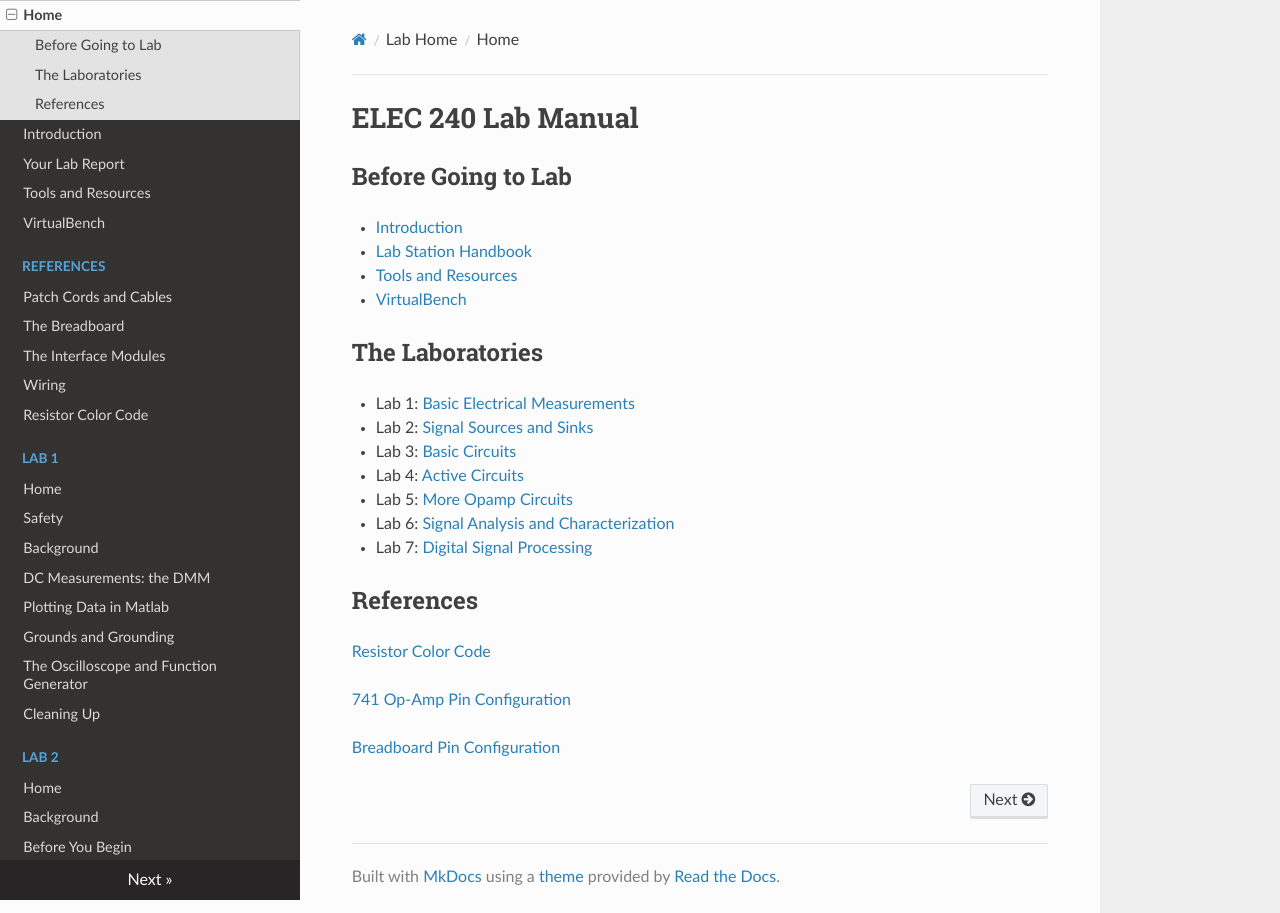
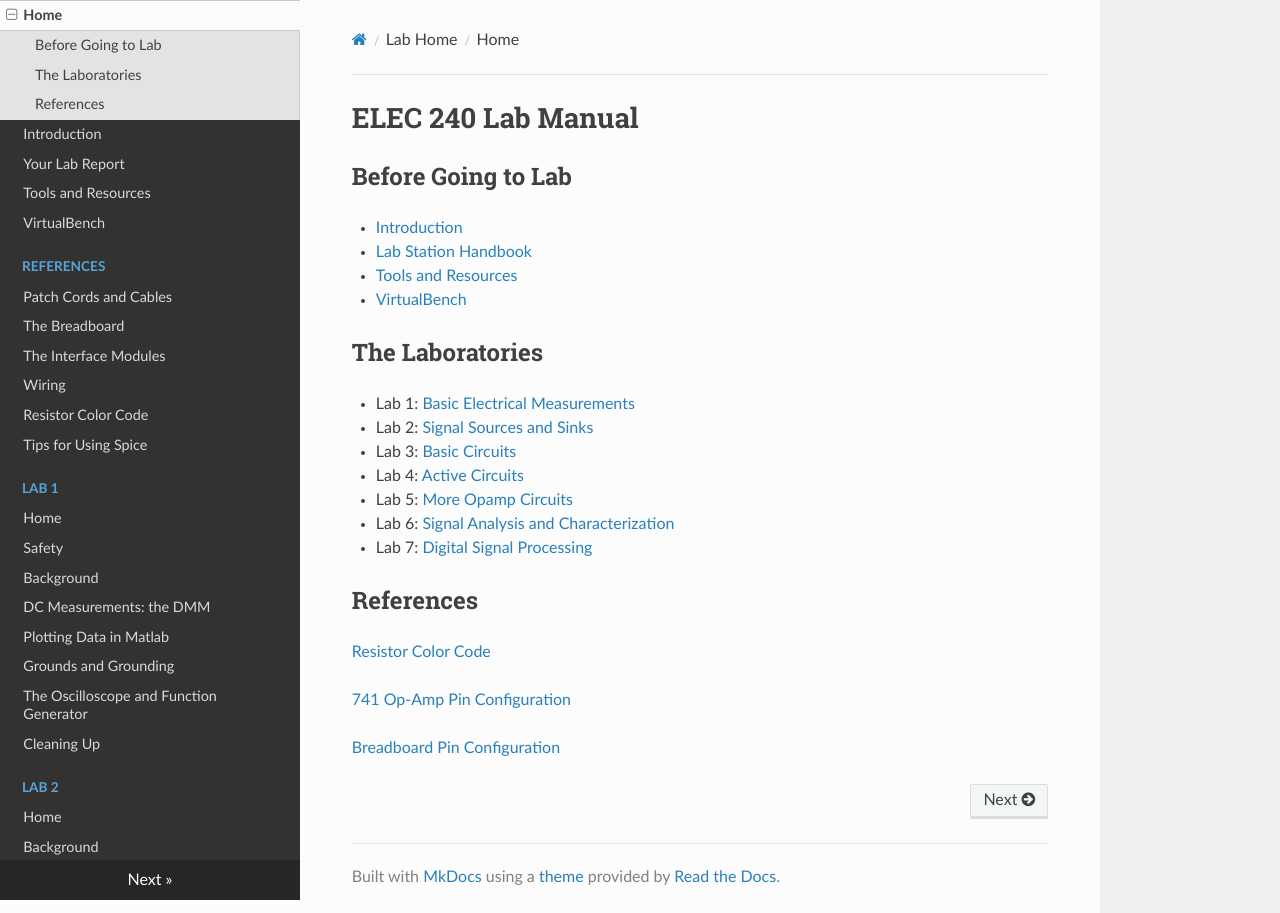
Before and after one commit to gvacaliuc/elec240website, an MkDocs documentation site: the page built from docs/index.md, in a window 1280 px wide. Built offline with MkDocs 1.6.1, drawn with Linux system fonts in a browser that asks for light colours; nearby versions of some CDN libraries; old or Windows-style settings are respelled for this version of MkDocs.

Commit message:
updated mkdocs yaml

```diff
--- a/mkdocs.yml
+++ b/mkdocs.yml
@@ -13,6 +13,7 @@
   - {The Interface Modules: references/interface.md}
   - {Wiring: references/wiring.md}
   - {Resistor Color Code: references/color_code.md}
+  - {Tips for Using Spice: references/using-spice.md}
 - Lab 1:
   - {Home: lab1/index.md}
   - {Safety: lab1/safety.md}
@@ -47,9 +48,9 @@
   - {Transducer Amplifiers: lab4/experiment_4-3.md}
 - Lab 5:
   - {Home: lab5/index.md}
-  - {Introduction: lab5/file.28.md}
-  - {Building a Function Generator: lab5/exp5.1.md}
-  - {Bode Plots: lab5/exp5.2.md}
+  - {Introduction: lab5/introduction.md}
+  - {Building a Function Generator: lab5/experiment_5-1.md}
+  - {Bode Plots: lab5/experiment_5-2.md}
 - Lab 6:
   - {Home: lab6/index.md}
   - {Introduction: lab6/file.26.md}
```
